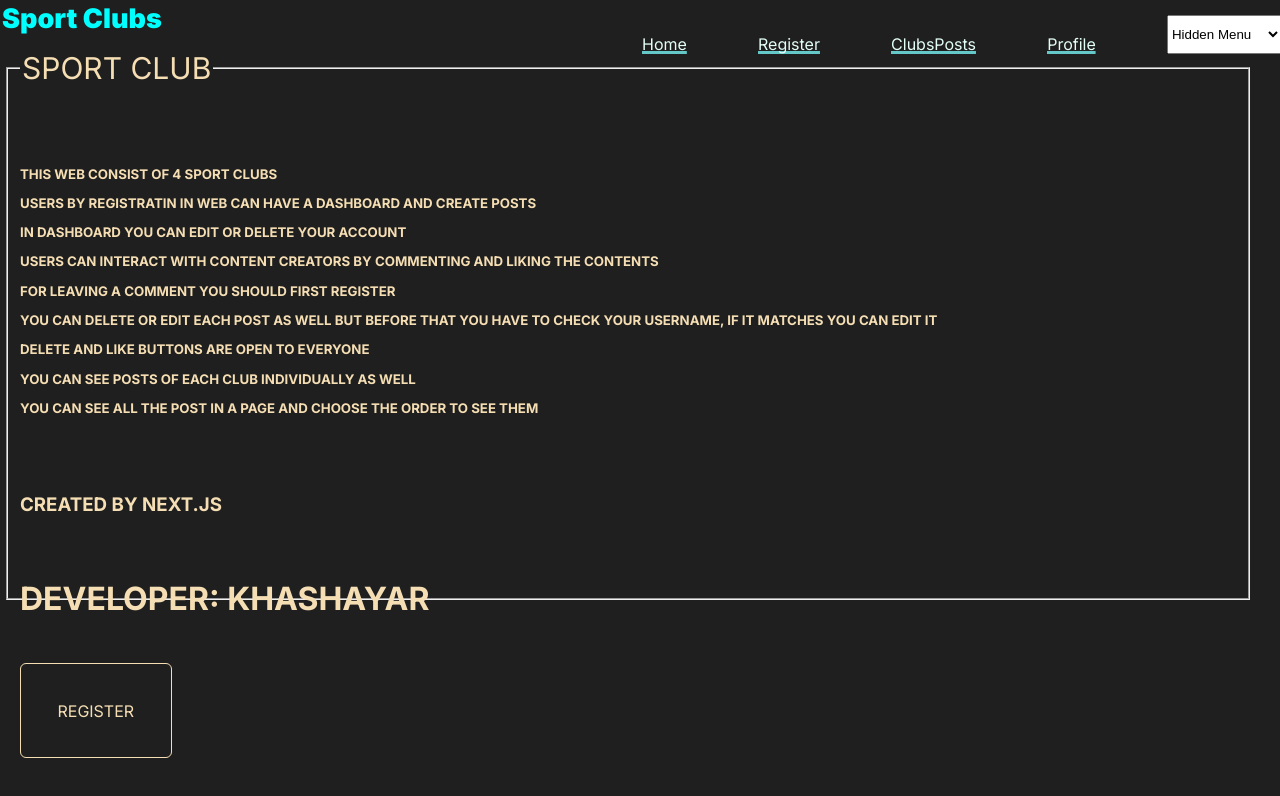
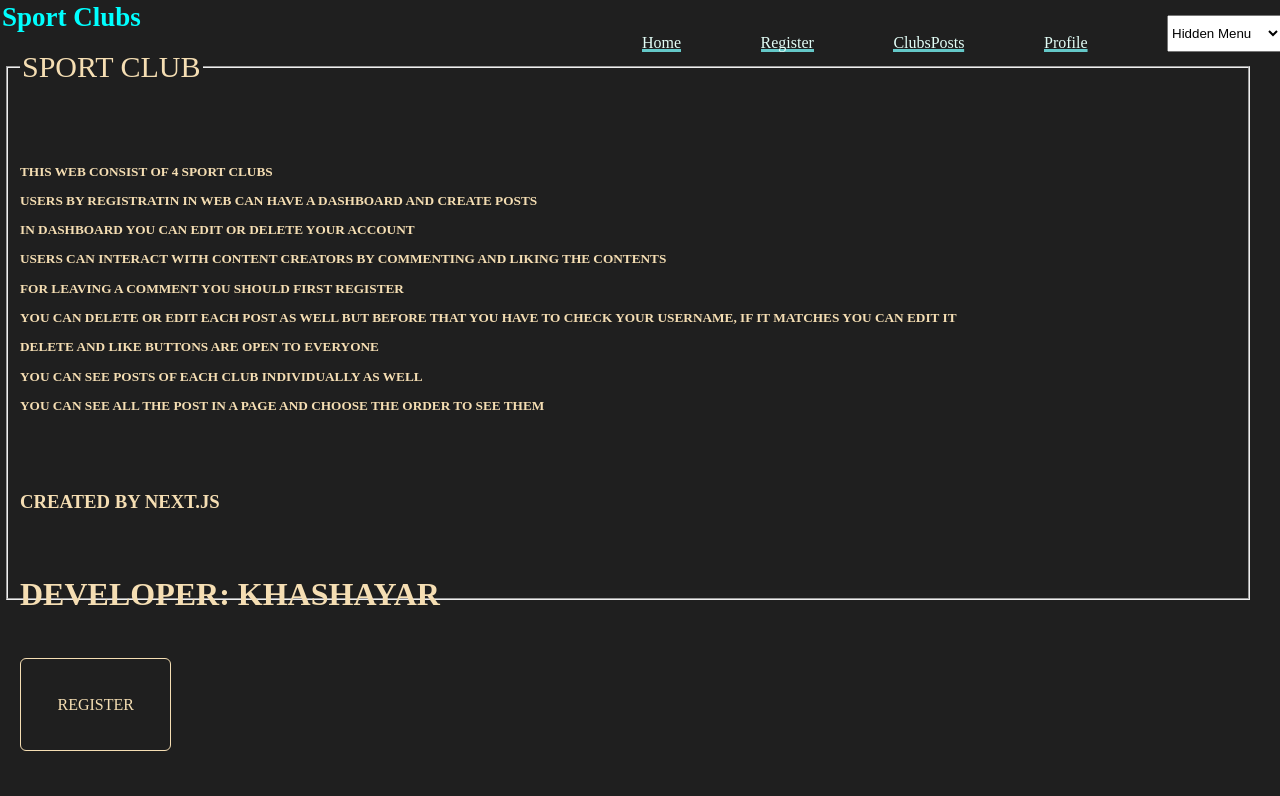
Before and after one commit to khashayarRohani/FullStack-Next-SportClubs, a Next.js app: page / in a window 1280 px wide. Shown: the top 796 px of the page. Built offline with nearby package versions, Linux system fonts and the light colour scheme; no server answers.

Commit message:
removing font

```diff
--- a/src/app/layout.js
+++ b/src/app/layout.js
@@ -12,7 +12,7 @@ export const metadata = {
 export default function RootLayout({ children }) {
   return (
     <html lang="en">
-      <body className={inter.className}>
+      <body>
         <Header />
         {children}
       </body>
```
